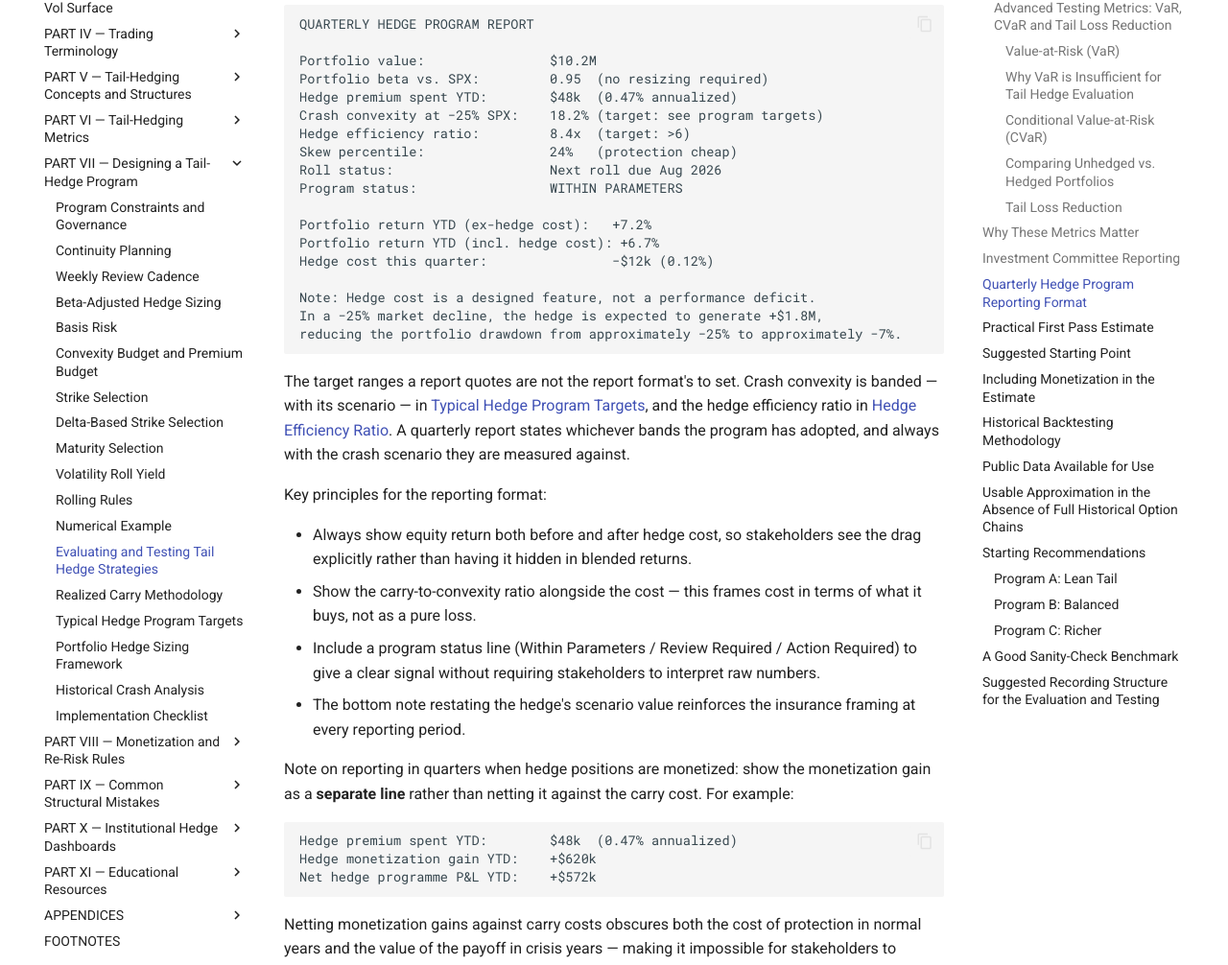
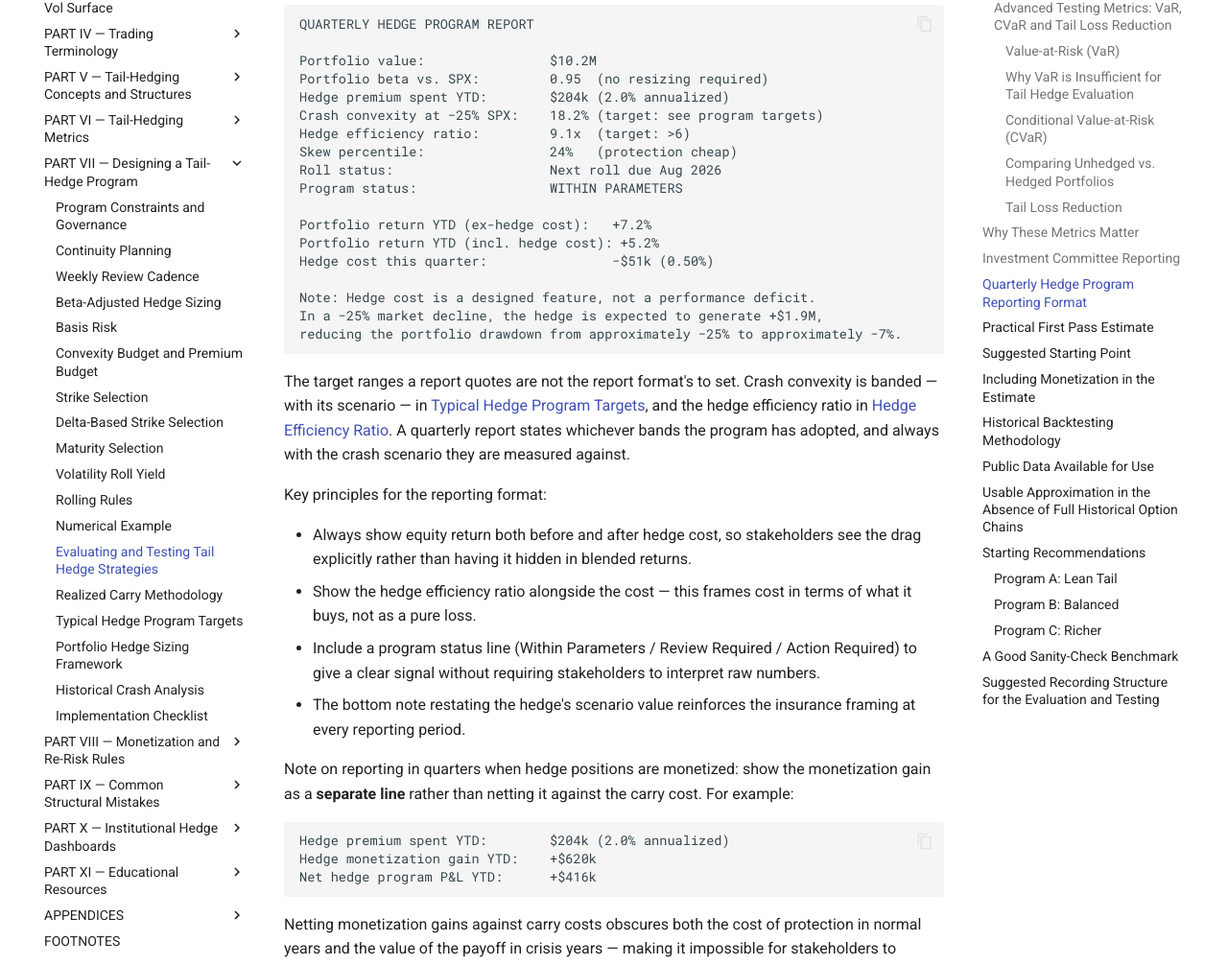
Before and after one commit to qwertytam/deltadewa-handbook, an MkDocs documentation site: the page built from docs/part-7/evaluating-and-testing-tail-hedge-strategies.md, in a window 1280 px wide and 1400 px high, scrolled down 4592 px. Shown: the part 244-1250 px from the top of the window at 96% size. Built offline with MkDocs 1.6.1 and Material for MkDocs 9.7.7, drawn with Linux system fonts in a browser that asks for light colours; comment, search, counter and statistics services are not loaded.

Commit message:
Make the quarterly report template's own arithmetic reconcile
The template printed a hedge efficiency ratio of 8.4x over inputs of 18.2%
crash convexity and 0.47% annual carry, which divide to 38.7. The printed
answer was never produced by its own inputs.

The carry is the implausible input, not the convexity. 0.47% sits below the
floor of every band on the canonical targets page, including the family-office
0.5%, while 18.2% at -25% SPX is inside the crash-convexity band and is
corroborated twice inside the same block by the +$1.8M crash payoff and the
-25% to -7% drawdown line. A ratio of 38.7 is also not a hedge anyone has
sold, which is likely why a plausible-looking 8.4 was typed rather than the
division being performed.

Rescale the premium to $204k, exactly 2.0% of the stated $10.2M portfolio, and
carry the consequence through every figure that depends on it: the ratio
becomes 9.1x (18.2 / 2.0 exactly, so a reader dividing the printed numbers
gets the printed answer), the quarterly cost -$51k (0.50%), the return net of
hedge cost +5.2%, and the crash payoff +$1.9M (18.2% of $10.2M is $1.856M,
which was rounded the wrong way).

The same $48k / 0.47% pair appears a second time in the monetization-reporting
example further down the page; correct it there too, along with the net P&L
that is derived from it.

Also finish the metric rename the #21-#24 batch started: the reporting
principles list still said "show the carry-to-convexity ratio", the inverted
name for the metric the template itself now labels correctly. The four
remaining uses of Carry-to-Convexity on this page are the deliberately
different backtest quantity and are left alone.

Closes #12

Co-Authored-By: Claude Opus 5 <noreply@anthropic.com>

````diff
--- a/docs/part-7/evaluating-and-testing-tail-hedge-strategies.md
+++ b/docs/part-7/evaluating-and-testing-tail-hedge-strategies.md
@@ -173,19 +173,19 @@ QUARTERLY HEDGE PROGRAM REPORT
 
 Portfolio value:                $10.2M
 Portfolio beta vs. SPX:         0.95  (no resizing required)
-Hedge premium spent YTD:        $48k  (0.47% annualized)
+Hedge premium spent YTD:        $204k (2.0% annualized)
 Crash convexity at −25% SPX:    18.2% (target: see program targets)
-Hedge efficiency ratio:         8.4x  (target: >6)
+Hedge efficiency ratio:         9.1x  (target: >6)
 Skew percentile:                24%   (protection cheap)
 Roll status:                    Next roll due Aug 2026
 Program status:                 WITHIN PARAMETERS
 
 Portfolio return YTD (ex-hedge cost):   +7.2%
-Portfolio return YTD (incl. hedge cost): +6.7%
-Hedge cost this quarter:                −$12k (0.12%)
+Portfolio return YTD (incl. hedge cost): +5.2%
+Hedge cost this quarter:                −$51k (0.50%)
 
 Note: Hedge cost is a designed feature, not a performance deficit.
-In a −25% market decline, the hedge is expected to generate +$1.8M,
+In a −25% market decline, the hedge is expected to generate +$1.9M,
 reducing the portfolio drawdown from approximately −25% to approximately −7%.
 ```
 
@@ -200,16 +200,16 @@ crash scenario they are measured against.
 Key principles for the reporting format:
 
 - Always show equity return both before and after hedge cost, so stakeholders see the drag explicitly rather than having it hidden in blended returns.
-- Show the carry-to-convexity ratio alongside the cost — this frames cost in terms of what it buys, not as a pure loss.
+- Show the hedge efficiency ratio alongside the cost — this frames cost in terms of what it buys, not as a pure loss.
 - Include a program status line (Within Parameters / Review Required / Action Required) to give a clear signal without requiring stakeholders to interpret raw numbers.
 - The bottom note restating the hedge's scenario value reinforces the insurance framing at every reporting period.
 
 Note on reporting in quarters when hedge positions are monetized: show the monetization gain as a **separate line** rather than netting it against the carry cost. For example:
 
 ```text
-Hedge premium spent YTD:        $48k  (0.47% annualized)
+Hedge premium spent YTD:        $204k (2.0% annualized)
 Hedge monetization gain YTD:    +$620k
-Net hedge programme P&L YTD:    +$572k
+Net hedge program P&L YTD:      +$416k
 ```
 
 Netting monetization gains against carry costs obscures both the cost of protection in normal years and the value of the payoff in crisis years — making it impossible for stakeholders to understand either number in isolation. Showing them separately preserves the insurance framing: the carry is the premium paid, the monetization gain is the insurance claim received.
````
